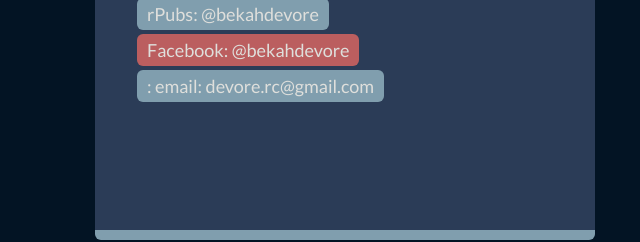
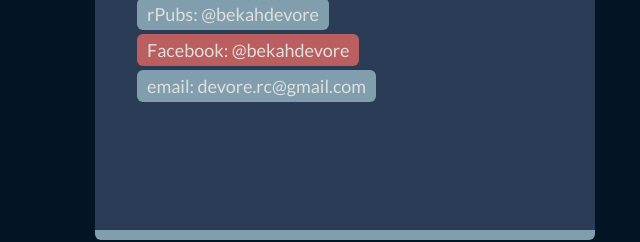
Before and after one commit to bekahdevore/bekahdevore.github.io, a plain HTML site: page contact.html in a window 1280 px wide. Shown: the part 776-1018 px from the top of the page, 0-640 px from the left. Drawn offline with Linux system fonts and the light colour scheme.

Commit message:
edited email text

```diff
--- a/contact.html
+++ b/contact.html
@@ -46,7 +46,7 @@
           <li>Tableau: <a href = "https://public.tableau.com/profile/bekahdevore#!/">Public Profile, Bekah DeVore</a></li>
           <li>rPubs: <a href= "http://rpubs.com/bekahdevore">@bekahdevore</a></li>
           <li>Facebook: <a href="https://www.facebook.com/bekahdevore">@bekahdevore</a></li>
-          <li>: <a href= "mailto: devore.rc@gmail.com">email: devore.rc@gmail.com</a></li>
+          <li>email: <a href= "mailto: devore.rc@gmail.com">devore.rc@gmail.com</a></li>
         </ul>
       </div>
 
```
